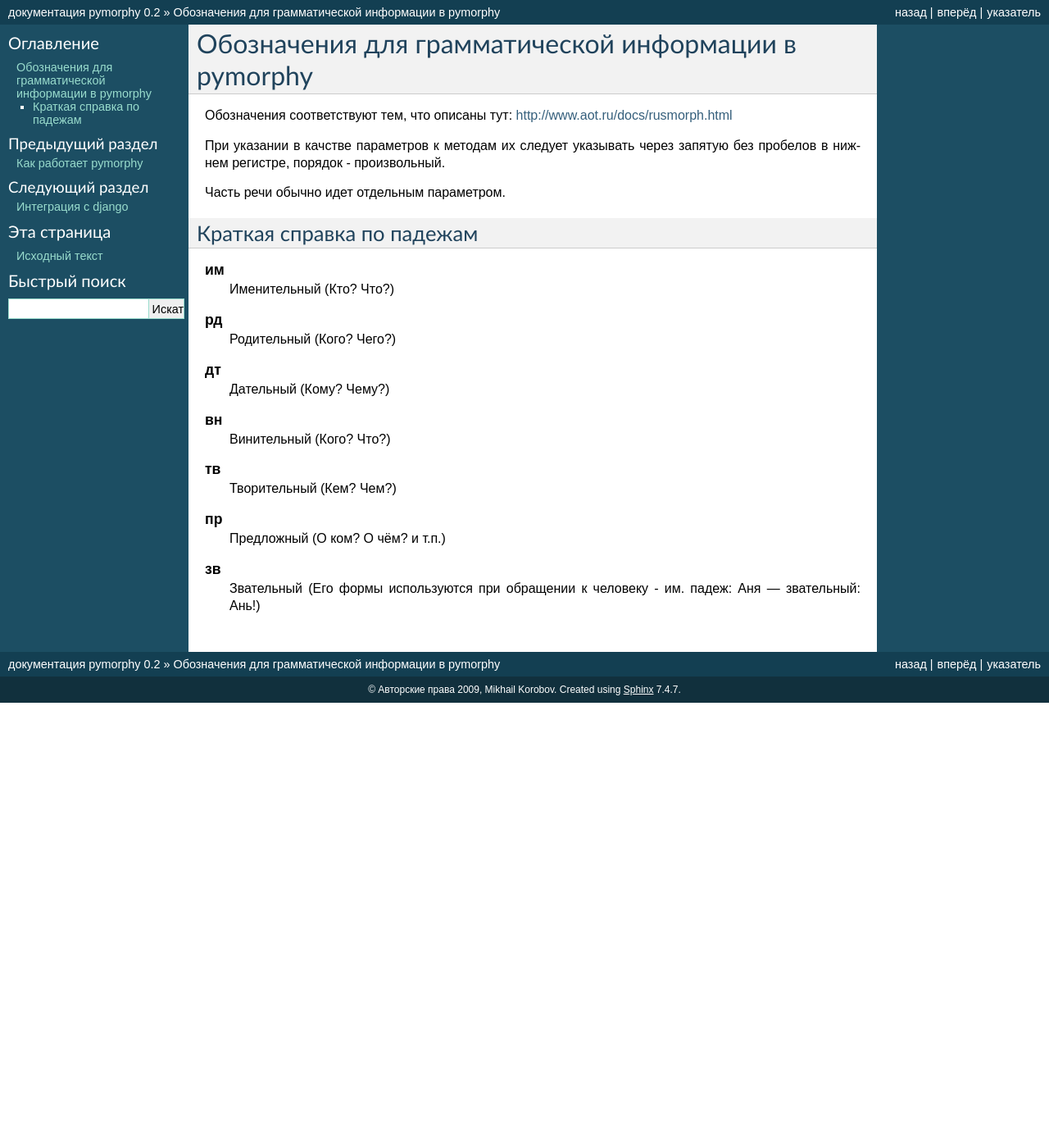
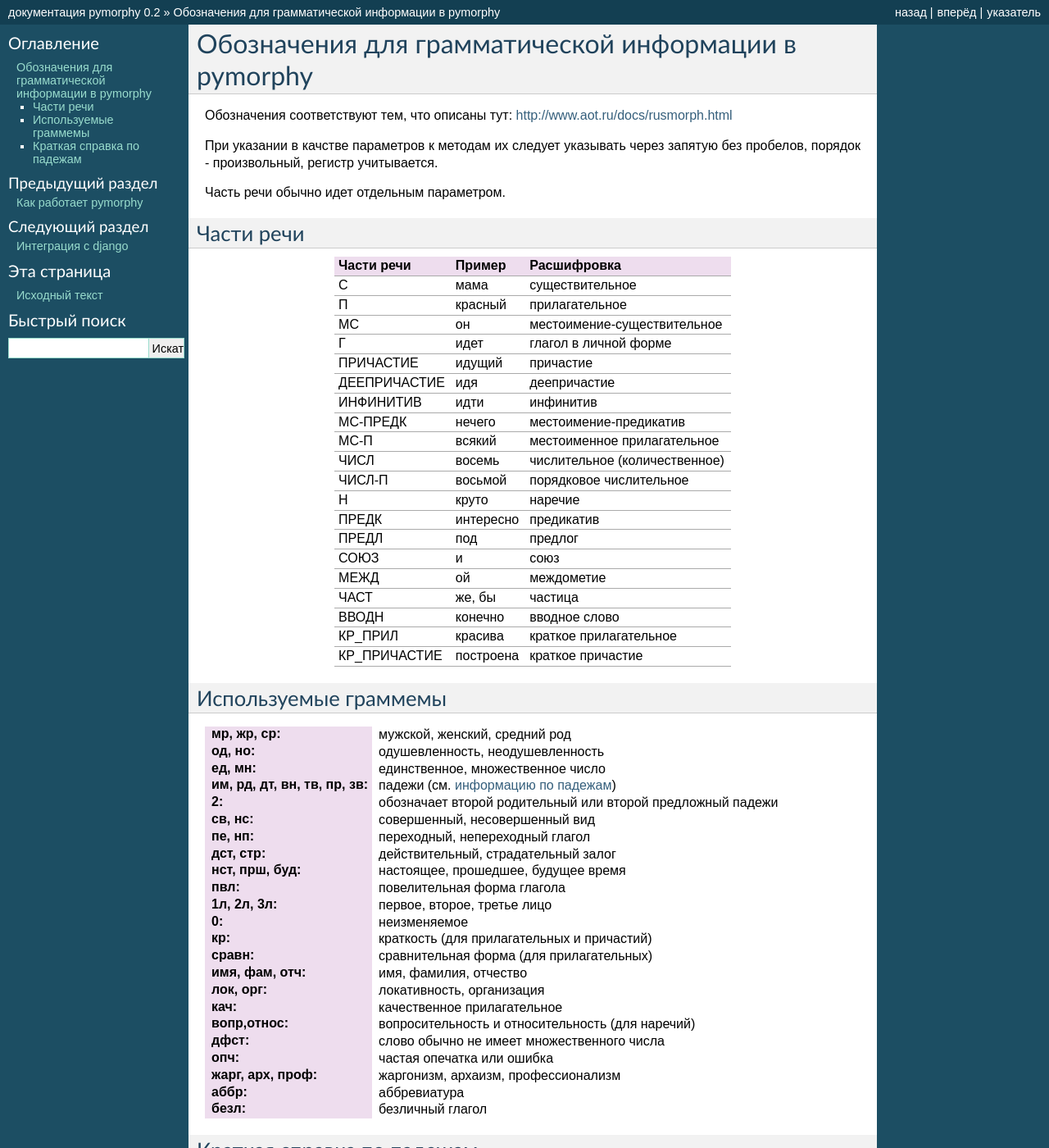
Before and after one commit to kmike/pymorphy, a Sphinx documentation site: the page built from docs/gram_info_ru.rst, in a window 1280 px wide and 1400 px high. Shown: the whole window at 82% size. Built offline with Sphinx 7.4.7, drawn with Linux system fonts in a browser that asks for light colours.

Commit message:
Полное описание допустимых граммем

```diff
--- a/docs/gram_info_ru.rst
+++ b/docs/gram_info_ru.rst
@@ -8,26 +8,77 @@
 http://www.aot.ru/docs/rusmorph.html
 
 При указании в качстве параметров к методам их следует указывать через
-запятую без пробелов в нижнем регистре, порядок - произвольный.
+запятую без пробелов, порядок - произвольный, регистр учитывается.
 
 Часть речи обычно идет отдельным параметром.
+
+
+Части речи
+----------
+
+==============    =================   ==================
+Части речи        Пример              Расшифровка
+==============    =================   ==================
+C                 мама                существительное
+П                 красный             прилагательное
+МС                он                  местоимение-существительное
+Г                 идет                глагол в личной форме
+ПРИЧАСТИЕ         идущий              причастие
+ДЕЕПРИЧАСТИЕ      идя                 деепричастие
+ИНФИНИТИВ         идти                инфинитив
+МС-ПРЕДК          нечего              местоимение-предикатив
+МС-П              всякий              местоименное прилагательное
+ЧИСЛ              восемь              числительное (количественное)
+ЧИСЛ-П            восьмой             порядковое числительное
+Н                 круто               наречие
+ПРЕДК             интересно           предикатив
+ПРЕДЛ             под                 предлог
+СОЮЗ              и                   союз
+МЕЖД              ой                  междометие
+ЧАСТ              же, бы              частица
+ВВОДН             конечно             вводное слово
+КР_ПРИЛ           красива             краткое прилагательное
+КР_ПРИЧАСТИЕ      построена           краткое причастие
+==============    =================   ==================
+
+
+Используемые граммемы
+---------------------
+
+:мр, жр, ср: мужской, женский, средний род
+:од, но: одушевленность, неодушевленность
+:ед, мн: единственное, множественное число
+:им, рд, дт, вн, тв, пр, зв: падежи (см. :ref:`информацию по падежам<Russian-cases>`)
+:2: обозначает второй родительный или второй предложный падежи
+:св, нс: совершенный, несовершенный вид
+:пе, нп: переходный, непереходный глагол
+:дст, стр: действительный, страдательный залог
+:нст, прш, буд: настоящее, прошедшее, будущее время
+:пвл: повелительная форма глагола
+:1л, 2л, 3л: первое, второе, третье лицо
+:0: неизменяемое
+:кр: краткость (для прилагательных и причастий)
+:сравн: сравнительная форма (для прилагательных)
+:имя, фам, отч: имя, фамилия, отчество
+:лок, орг: локативность, организация
+:кач: качественное прилагательное
+:вопр,относ: вопросительность и относительность (для наречий)
+:дфст: слово обычно не имеет множественного числа
+:опч: частая опечатка или ошибка
+:жарг, арх, проф: жаргонизм, архаизм, профессионализм
+:аббр: аббревиатура
+:безл: безличный глагол
+
+
+.. _Russian-cases:
 
 Краткая справка по падежам
 --------------------------
 
-.. glossary::
-
-    им
-        Именительный (Кто? Что?)
-    рд
-        Родительный (Кого? Чего?)
-    дт
-        Дательный (Кому? Чему?)
-    вн
-        Винительный (Кого? Что?)
-    тв
-        Творительный (Кем? Чем?)
-    пр
-        Предложный (О ком? О чём? и т.п.)
-    зв
-        Звательный (Его формы используются при обращении к человеку - им. падеж: Аня — звательный: Ань!)
+:им: Именительный (Кто? Что?)
+:рд: Родительный (Кого? Чего?)
+:дт: Дательный (Кому? Чему?)
+:вн: Винительный (Кого? Что?)
+:тв: Творительный (Кем? Чем?)
+:пр: Предложный (О ком? О чём? и т.п.)
+:зв: Звательный (Его формы используются при обращении к человеку - им. падеж: Аня — звательный: Ань!)
```
